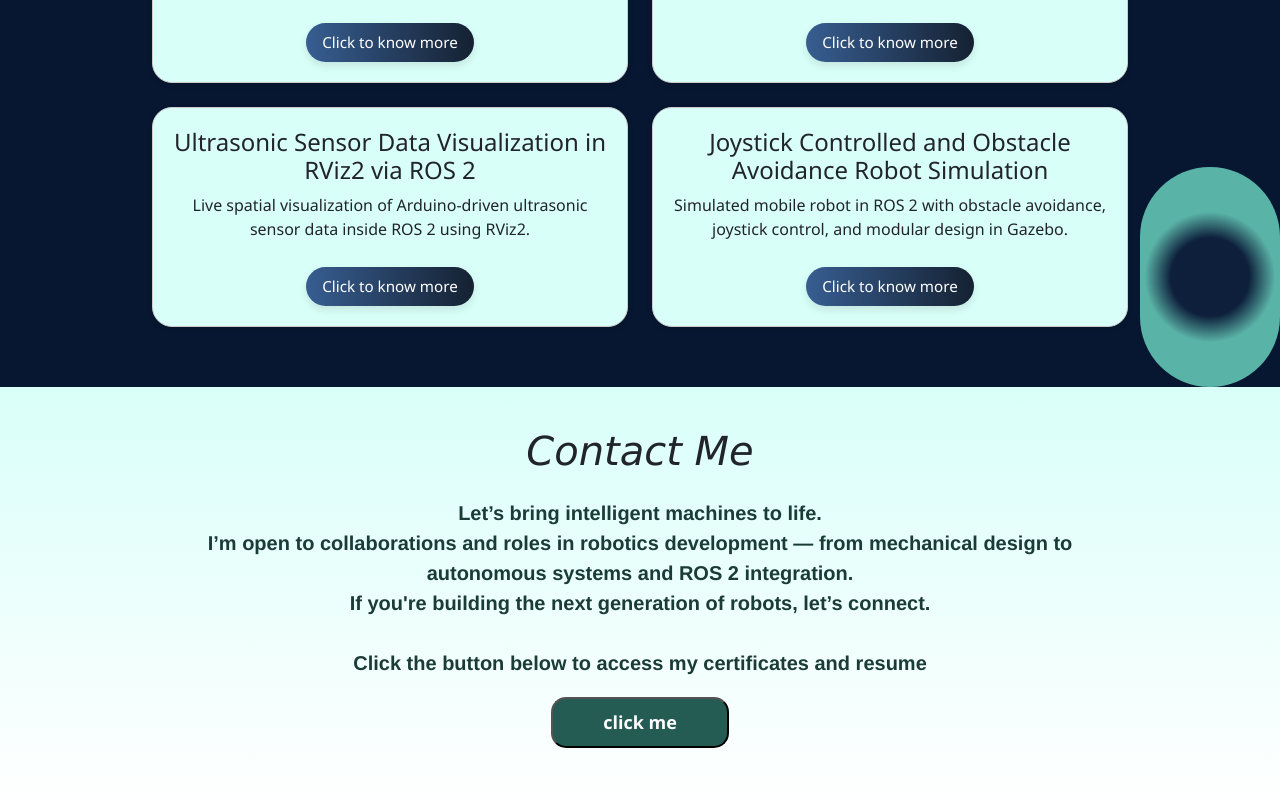
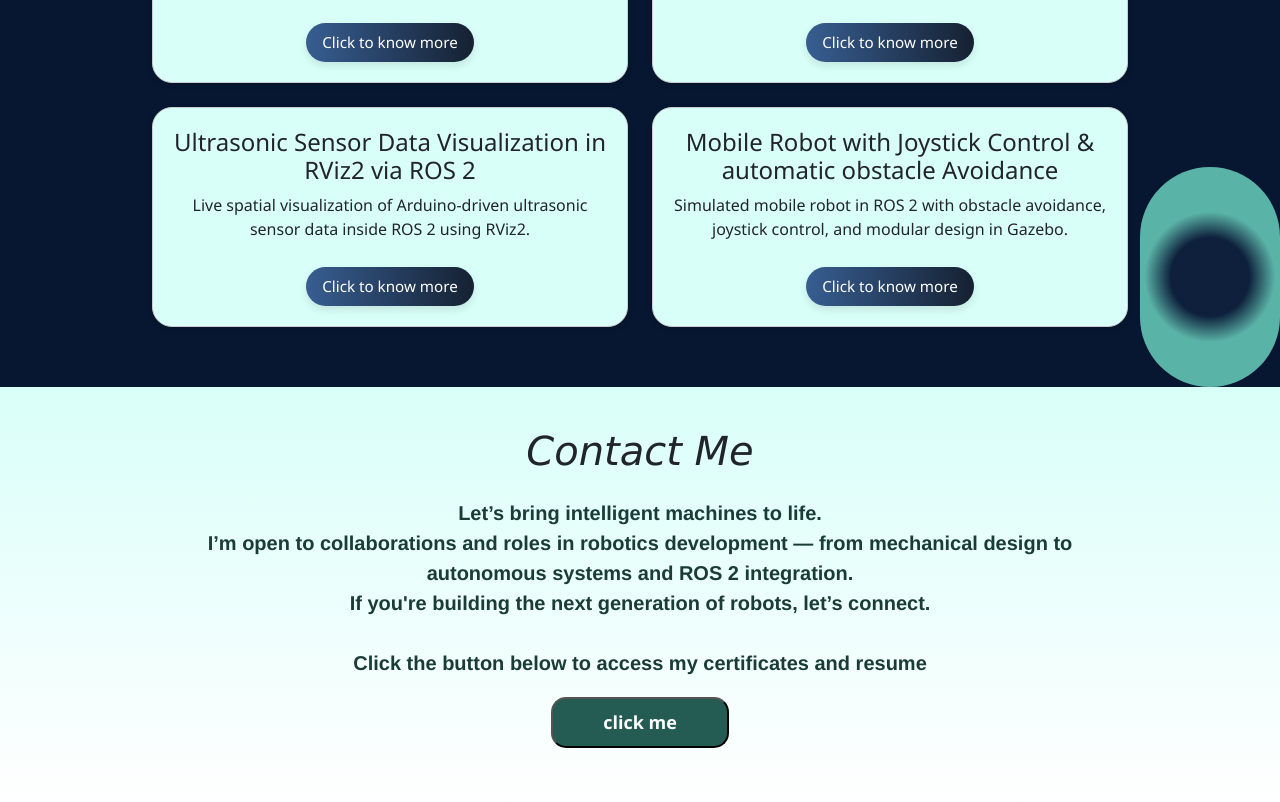
Before and after one commit to MurtazaChulawala/portfolio_website, a plain HTML site: page index.html in a window 1280 px wide. Shown: the part 1629-2431 px from the top of the page. Drawn offline with nearby package versions, Linux system fonts and the light colour scheme.

Commit message:
Update index.html

```diff
--- a/index.html
+++ b/index.html
@@ -425,14 +425,14 @@
 
   <div class="col-md-6">
     <div class="project-card">
-        <h4>Joystick Controlled and Obstacle Avoidance Robot Simulation</h4>
+        <h4>Mobile Robot with Joystick Control & automatic obstacle Avoidance</h4>
         <p>Simulated mobile robot in ROS 2 with obstacle avoidance, joystick control, and modular design in Gazebo.</p>
         <button class="project-btn" onclick="openCard(
-          'Joystick Controlled and Obstacle Avoidance Robot Simulation',
+          'Mobile Robot with Joystick Control & automatic obstacle Avoidance',
           'Robots simulated in Gazebo often remain disconnected from real-world hardware, lacking safety features and practical integration with sensors and control methods. This creates a gap between academic simulations and deployable robotic systems.',
           'This project extends a basic ROS 2 Gazebo mobile robot into a complete AMR system by integrating joystick teleoperation, real sensor feedback from an Arduino-powered ultrasonic module, and a safety fallback mechanism that automatically prevents collisions. It demonstrates how simulation, teleoperation, and hardware can be combined into one modular robotics workspace.',
   [['Github','https://github.com/MurtazaChulawala/joystick-control-and-obstacle-avoidance-robot.git']],
-  `<iframe width='100%' height='350' src='https://www.youtube.com/embed/ihq3QK5tJ48?autoplay=1&mute=1'></iframe>`
+  `<iframe width='100%' height='350' src='https://youtu.be/Oic9gRbnlDk?autoplay=1&mute=1'></iframe>`
 )">Click to know more</button>        </div>
       </div>
 
```
